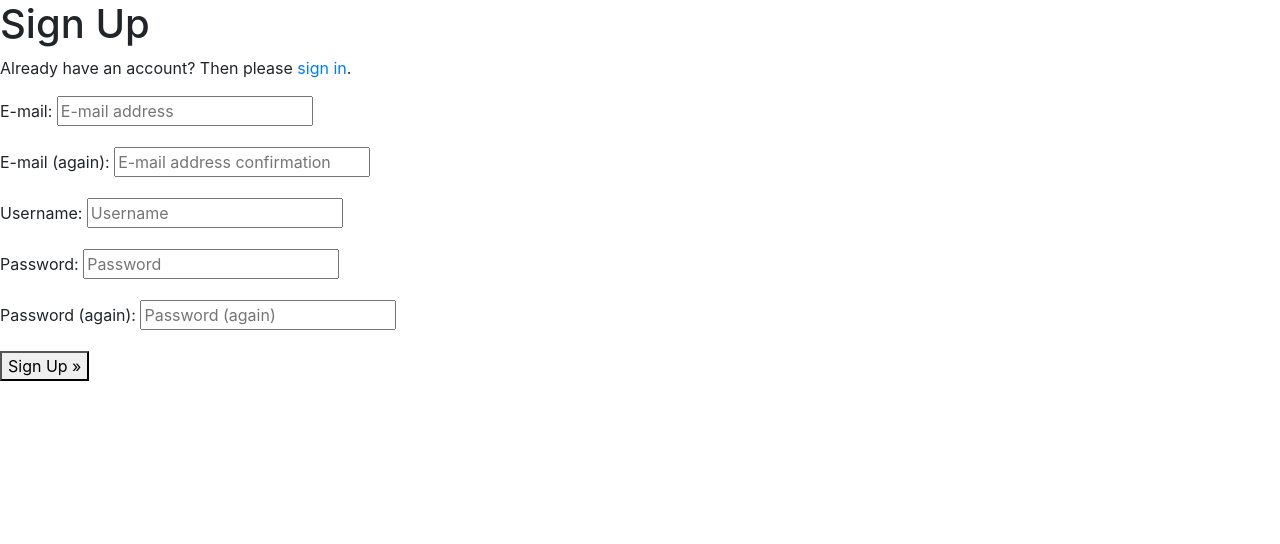
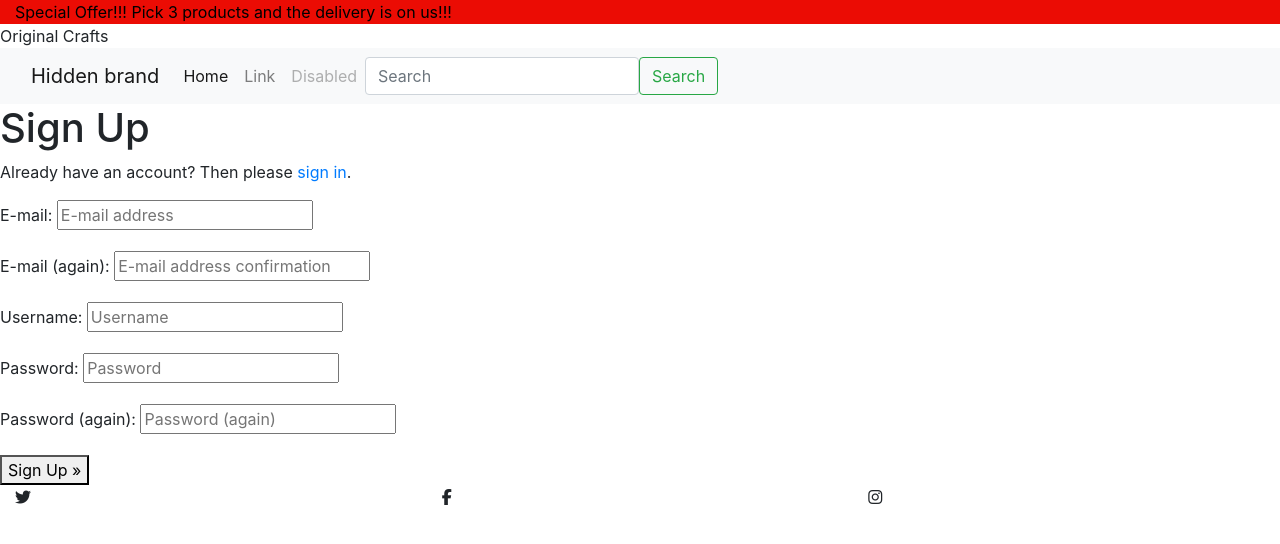
Before and after one commit to Code-Institute-Submissions/IgnazioSotgiu-original-crafts, a Django app: page /accounts/signup/ in a window 1280 px wide. Shown: the top 544 px of the page. Run offline with Django 3.2, Linux system fonts and the light colour scheme; some libraries are stand-ins or nearby versions.

Commit message:
Created base.html template

```diff
--- a/static/css/base.css
+++ b/static/css/base.css
@@ -1,3 +1,4 @@
-h1 {
-    color: brown;
+.top-banner-container {
+    background-color: rgb(235, 12, 4);
+    color: #000;
 }
--- a/templates/base.html
+++ b/templates/base.html
@@ -1,5 +1,4 @@
 {% load static %}
-
 <!DOCTYPE html>
 <html lang="en">
     <head>
@@ -11,7 +10,7 @@
         {% block core_css %}
             <link rel="stylesheet" href="https://cdnjs.cloudflare.com/ajax/libs/twitter-bootstrap/4.6.0/css/bootstrap.min.css">
             <link rel="stylesheet" href="https://cdnjs.cloudflare.com/ajax/libs/font-awesome/5.15.4/css/all.min.css">
-<link rel="stylesheet" href="">
+            <link rel="stylesheet" href="{% static 'css/base.css' %}">
         {% endblock %}
         <title>Original Crafts {% block extra_title %}{% endblock %}</title>
     </head>
@@ -21,25 +20,26 @@
 
 
         {% block header %}
+        {% include 'includes/header.html' %}
 
         {% endblock %}
 
 
 
         {% block navbar %}
-
+        {% include 'includes/navbar.html' %}
         {% endblock %}
 
 
 
         {% block content %}
-
+        {% include 'includes/promo_banner.html' %}
         {% endblock %}
 
 
 
         {% block footer %}
-
+        {% include 'includes/footer.html' %}
         {% endblock %}
 
 
@@ -48,6 +48,7 @@
             <script src="https://cdnjs.cloudflare.com/ajax/libs/jquery/3.5.1/jquery.slim.min.js"></script>
             <script src="https://cdnjs.cloudflare.com/ajax/libs/popper.js/1.16.1/umd/popper.min.js"></script>
             <script src="https://cdnjs.cloudflare.com/ajax/libs/twitter-bootstrap/4.6.0/js/bootstrap.min.js"></script>
+            <script src="https://kit.fontawesome.com/3e532e3652.js" crossorigin="anonymous"></script>
         {% endblock %}
     </body>
 </html>
--- /dev/null
+++ b/templates/includes/footer.html
@@ -0,0 +1,7 @@
+<div class="footer-bg-color container-fluid footer-container">
+    <div class="row">
+        <div class="col-4"><i class="fab fa-twitter"></i></div>
+        <div class="col-4"><i class="fab fa-facebook-f"></i></div>
+        <div class="col-4"><i class="fab fa-instagram"></i></div>
+    </div>
+</div>
--- /dev/null
+++ b/templates/includes/header.html
@@ -0,0 +1,10 @@
+<div class="container-fluid top-banner-container">
+    <div class="row">
+        <div class="col-12 top-banner-message">Special Offer!!! Pick 3 products and the delivery is on us!!!</div>
+    </div>
+</div>
+
+<div class="logo-container mx-auto">
+    <a href="" class="logo-image"></a>
+    <div class="logo-text">Original Crafts</div>
+</div>
--- /dev/null
+++ b/templates/includes/navbar.html
@@ -0,0 +1,25 @@
+<nav class="navbar navbar-expand-lg navbar-light bg-light">
+    <div class="container-fluid">
+      <button class="navbar-toggler" type="button" data-bs-toggle="collapse" data-bs-target="#navbarTogglerDemo01" aria-controls="navbarTogglerDemo01" aria-expanded="false" aria-label="Toggle navigation">
+        <span class="navbar-toggler-icon"></span>
+      </button>
+      <div class="collapse navbar-collapse" id="navbarTogglerDemo01">
+        <a class="navbar-brand" href="#">Hidden brand</a>
+        <ul class="navbar-nav me-auto mb-2 mb-lg-0">
+          <li class="nav-item">
+            <a class="nav-link active" aria-current="page" href="#">Home</a>
+          </li>
+          <li class="nav-item">
+            <a class="nav-link" href="#">Link</a>
+          </li>
+          <li class="nav-item">
+            <a class="nav-link disabled" href="#" tabindex="-1" aria-disabled="true">Disabled</a>
+          </li>
+        </ul>
+        <form class="d-flex">
+          <input class="form-control me-2" type="search" placeholder="Search" aria-label="Search">
+          <button class="btn btn-outline-success" type="submit">Search</button>
+        </form>
+      </div>
+    </div>
+  </nav>
```
Also changed, not shown: store/admin.py (+5 -4 lines), templates/includes/promo_banner.html (added, +33 -0 lines). Lines whose indentation alone changed are shown as unchanged.
